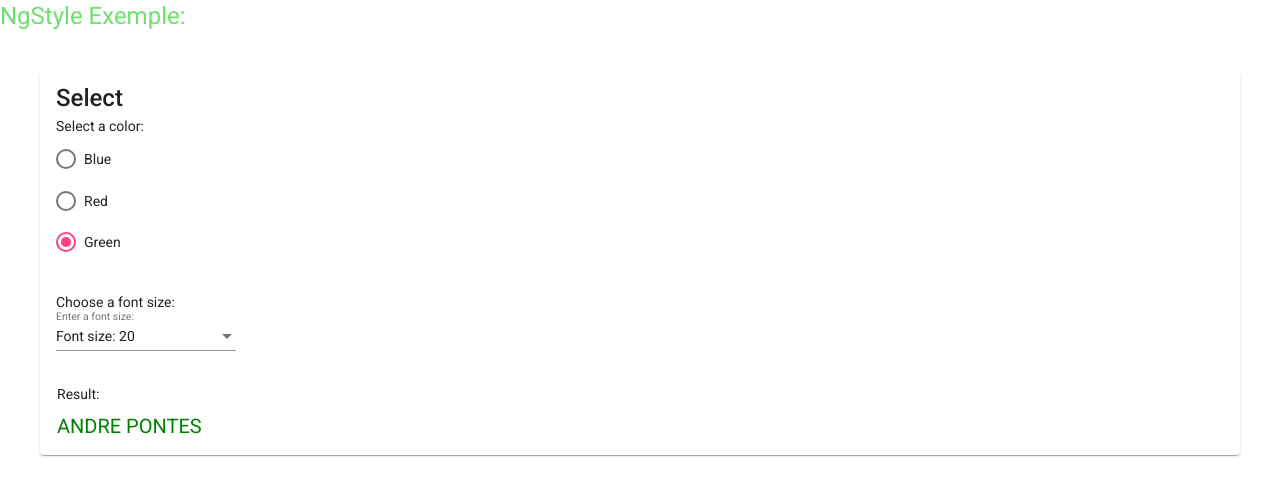
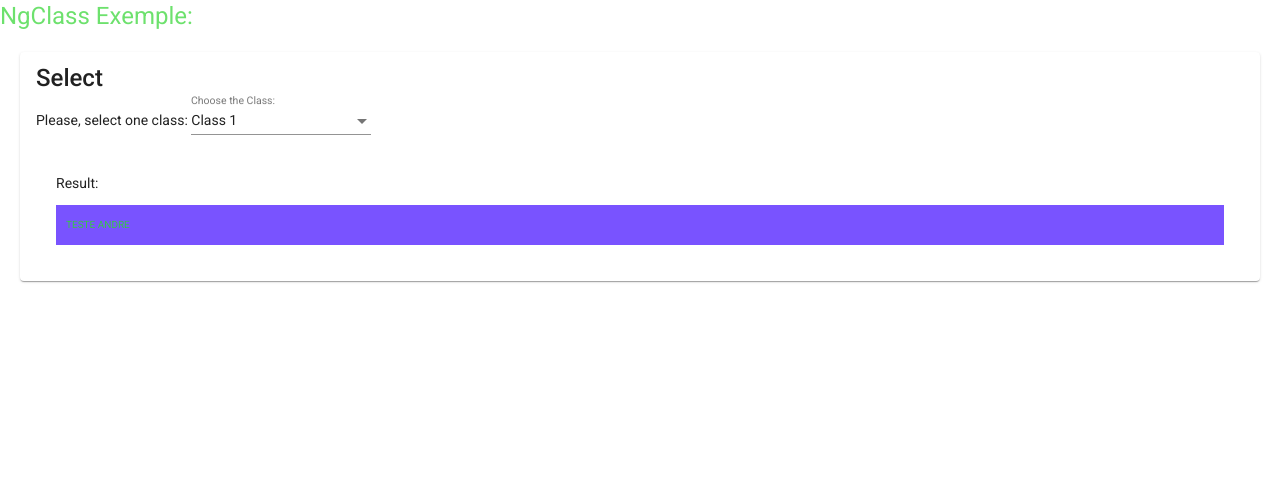
Before and after one commit to AndrehPontes/Fullstack_Node_Angular, an Angular app: page / in a window 1280 px wide. Shown: the top 496 px of the page. Built offline with nearby package versions, Linux system fonts and the light colour scheme.

Commit message:
SGI-04: NgClass Exemple

```diff
--- a/src/app/app.component.html
+++ b/src/app/app.component.html
@@ -7,7 +7,10 @@
 <app-event-binding></app-event-binding>
 
 <h1>Two Way Data Binding</h1>
-<app-two-way-data-binding></app-two-way-data-binding> -->
+<app-two-way-data-binding></app-two-way-data-binding>
 
 <h1>NgStyle Exemple:</h1>
-<app-ng-style></app-ng-style>
+<app-ng-style></app-ng-style> -->
+
+<h1>NgClass Exemple:</h1>
+<app-ng-class></app-ng-class>
--- a/src/app/app.module.ts
+++ b/src/app/app.module.ts
@@ -18,6 +18,7 @@ import { MatFormFieldModule } from '@angular/material/form-field';
 import {MatInputModule} from '@angular/material/input';
 import { NgStyleComponent } from './ng-style/ng-style.component';
 import { MatRadioModule } from '@angular/material/radio';
+import { NgClassComponent } from './ng-class/ng-class.component';
 
 
 @NgModule({
@@ -27,6 +28,7 @@ import { MatRadioModule } from '@angular/material/radio';
     EventBindingComponent,
     TwoWayDataBindingComponent,
     NgStyleComponent,
+    NgClassComponent,
   ],
   imports: [
     BrowserModule,
--- /dev/null
+++ b/src/app/ng-class/ng-class.component.css
@@ -0,0 +1,29 @@
+mat-card, mat-card-footer {
+  margin: 20px;
+}
+
+.myclass1 {
+  font-size: 10px;
+  color: rgb(55, 196, 76);
+  background-color: rgb(121, 83, 255);
+  padding: 10px;
+}
+
+.myclass2 {
+  font-size: 10px;
+  color: rgb(210, 223, 40);
+  background-color: rgb(22, 37, 87);
+  padding: 10px;
+}
+.myclass3 {
+  font-size: 10px;
+  color: rgb(243, 153, 69);
+  background-color: rgb(244, 67, 191);
+  padding: 10px;
+}
+.myclass4 {
+  font-size: 10px;
+  color: rgb(55, 189, 196);
+  background-color: rgb(255, 83, 103);
+  padding: 10px;
+}
--- /dev/null
+++ b/src/app/ng-class/ng-class.component.html
@@ -0,0 +1,20 @@
+<mat-card>
+  <mat-card-title>
+    Select
+  </mat-card-title>
+  <mat-card-content>
+    Please, select one class:
+    <mat-form-field>
+      <mat-select placeholder="Choose the Class:" [(ngModel)]="myclass" name=""myClass>
+        <mat-option value="myclass1">Class 1</mat-option>
+        <mat-option value="myclass2">Class 2</mat-option>
+        <mat-option value="myclass3">Class 3</mat-option>
+        <mat-option value="myclass4">Class 4</mat-option>
+      </mat-select>
+    </mat-form-field>
+  </mat-card-content>
+  <mat-card-footer>
+    <p>Result:</p>
+    <p [ngClass]="myclass">TESTE ANDRE</p>
+  </mat-card-footer>
+</mat-card>
--- /dev/null
+++ b/src/app/ng-class/ng-class.component.ts
@@ -0,0 +1,17 @@
+import { Component, OnInit } from '@angular/core';
+
+@Component({
+  selector: 'app-ng-class',
+  templateUrl: './ng-class.component.html',
+  styleUrls: ['./ng-class.component.css']
+})
+export class NgClassComponent implements OnInit {
+
+  myclass = "myclass1";
+
+  constructor() { }
+
+  ngOnInit(): void {
+  }
+
+}
```
Also changed, not shown: 1 other file (tests, documents, lock files or other folders).
